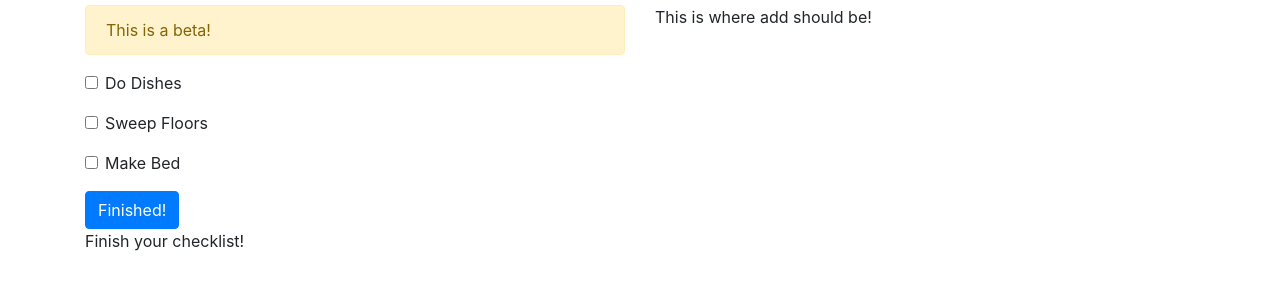
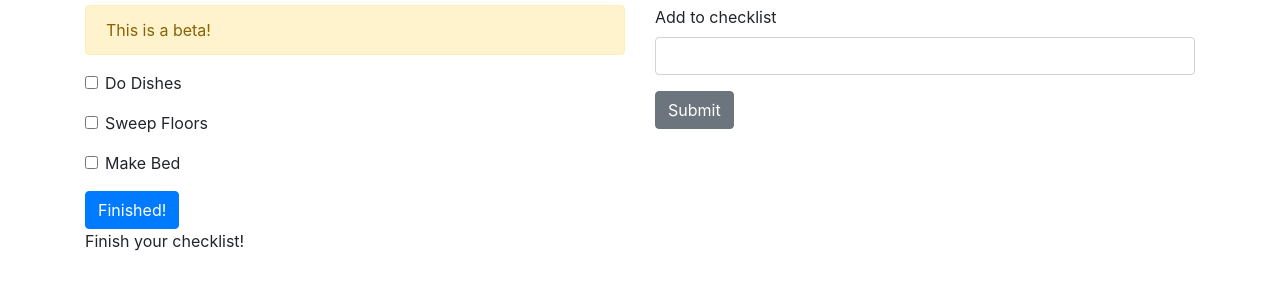
Before and after one commit to stephen-obashitech/checklist-app, a website: page index.html in a window 1280 px wide. Shown: the part 51-340 px from the top of the page. Drawn offline with nearby package versions, Linux system fonts and the light colour scheme.

Commit message:
implement add design

```diff
--- a/index.html
+++ b/index.html
@@ -37,7 +37,13 @@
       </div>
 
       <div class="col-md" id="addChecklist">
-        <p>This is where add should be!</p>
+        <form onsubmit="return false">
+          <div class="form-group">
+            <label for="inputChecklistItem">Add to checklist</label>
+            <input type="text" class="form-control" id="inputChecklistItem">
+          </div>
+          <button type="submit" class="btn btn-secondary">Submit</button>
+        </form>
       </div>
     </div>
   </div>
```
